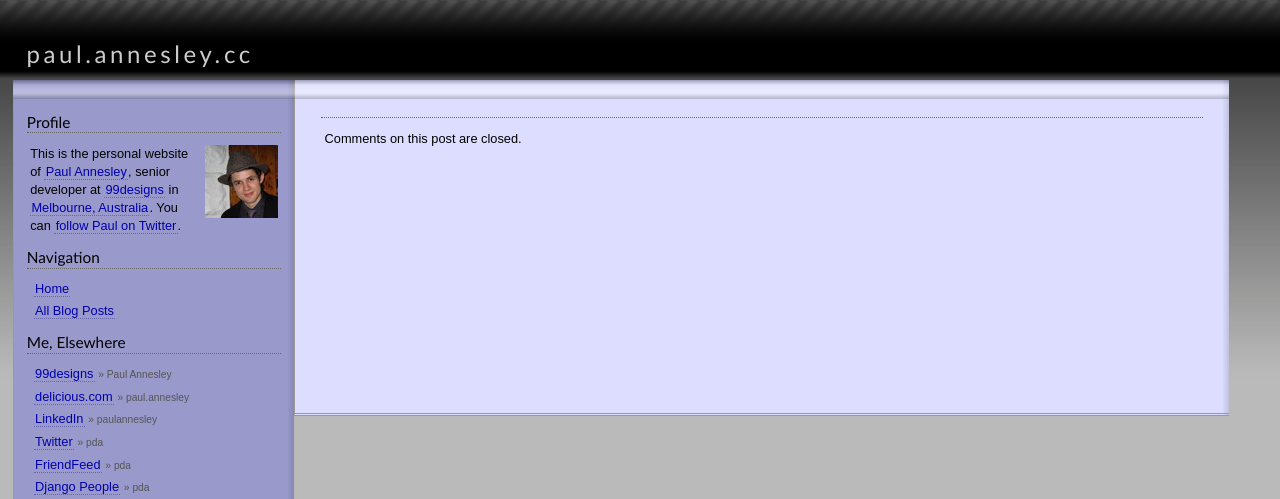
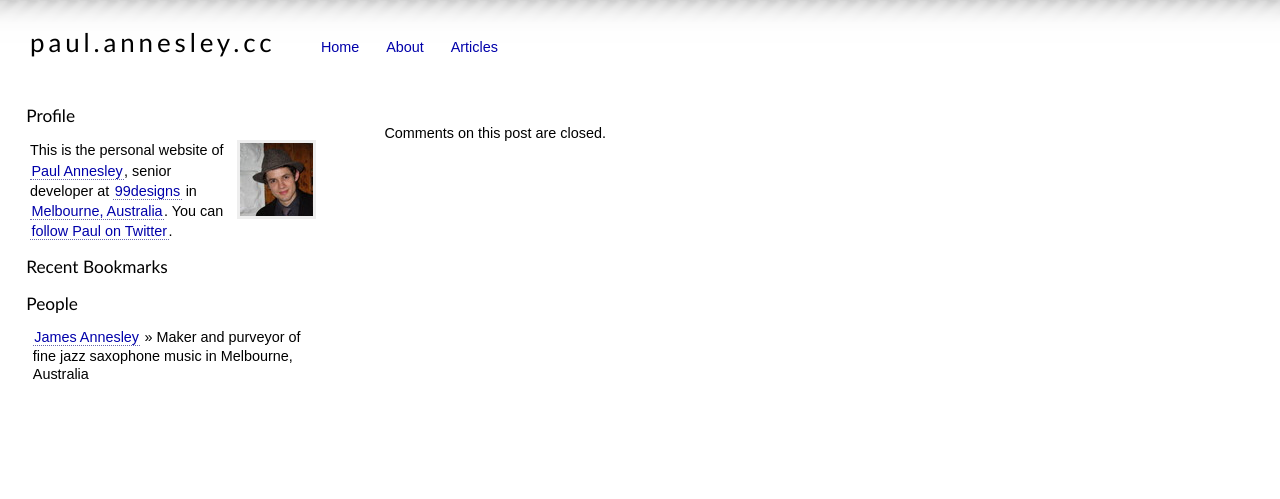
Before and after one commit to pda/pacc-django, a Django app: template blog/templates/article.html in a window 1280 px wide. Shown: the top 499 px of the page. Run offline with Django 3.2, Linux system fonts and the light colour scheme; the template is opened without the code that fills it, so the values that code supplies are empty; grey boxes are pictures that could not be loaded.

Commit message:
Major style overhaul - minimalist, white background. Includes addition of 'About' page.

```diff
--- a/blog/templates/archive.html
+++ b/blog/templates/archive.html
@@ -1,7 +1,6 @@
 {% extends 'two-column.html' %}
 
 {% block 'column2' %}
-	<div class="bar"></div>
 	<div id="article-archive">
 
 		<h3>All Blog Posts</h3>
--- a/blog/templates/article.html
+++ b/blog/templates/article.html
@@ -25,6 +25,7 @@
 			<ol>
 			{% for comment in comments %}
 				<li id="comment{{ comment.id }}">
+					<p class="date">{{ comment.timecreated|date:"j F Y" }}</p>
 					<p class="byline">
 						<cite>
 							{% if comment.authorurl %}
@@ -35,7 +36,6 @@
 						</cite>
 						says:
 					</p>
-					<p class="date">{{ comment.timecreated|date:"j F Y" }}</p>
 
 					<div class="content">
 						{{ comment.content|linebreaks }}
--- a/blog/templates/nav-column.html
+++ b/blog/templates/nav-column.html
@@ -1,5 +1,3 @@
-<div class="bar"></div>
-
 <div id="here">
 
 	<div id="profile">
@@ -17,49 +15,6 @@
 		</p>
 	</div>
 
-	<h2>Navigation</h2>
-	<ul>
-		<li><a href="/">Home</a></li>
-		<li><a href="/articles">All Blog Posts</a></li>
-	</ul>
-
-	<h2>Me, Elsewhere</h2>
-{% comment %}
-	<div class="badge">
-		<a href="http://alistapart.com/articles/survey2008"><img alt="ALA 2008 Web Survey" src="/static/images/i-took-the-2008-survey.gif" width="180" height="46"></a>
-	</div>
-{% endcomment %}
-	<ul>
-		<li>
-			<a href="http://99designs.com/people/paul" rel="me" title="Paul Annesley on 99designs">99designs</a>
-			<span class="meta">&raquo; Paul Annesley</span>
-		</li>
-		<li>
-			<a href="http://delicious.com/paul.annesley" rel="me" title="paul.annesley on delicious.com">delicious.com</a>
-			<span class="meta">&raquo; paul.annesley</span>
-		</li>
-		<li>
-			<a href="http://www.linkedin.com/in/paulannesley" rel="me" title="paulannesley on LinkedIn">LinkedIn</a>
-			<span class="meta">&raquo; paulannesley</span>
-		</li>
-		<li>
-			<a href="http://twitter.com/pda" rel="me" title="pda on Twitter">Twitter</a>
-			<span class="meta">&raquo; pda</span>
-		</li>
-		<li>
-			<a href="https://friendfeed.com/pda" rel="me" title="pda on FriendFeed">FriendFeed</a>
-			<span class="meta">&raquo; pda</span>
-		</li>
-		<li>
-			<a href="http://djangopeople.net/pda/" rel="me" title="pda on Django People">Django People</a>
-			<span class="meta">&raquo; pda</span>
-		</li>
-		<li>
-			<a href="http://flickr.com/photos/paulannesley/" rel="me" title="paulannesley on Flickr">Flickr</a>
-			<span class="meta">&raquo; paulannesley</span>
-		</li>
-	</ul>
-
 	<div id="bookmarks">
 		<h2>Recent Bookmarks</h2>
 		{% with feeds.bookmarks as feed %}
--- a/static/css/style.css
+++ b/static/css/style.css
@@ -2,9 +2,10 @@
 
 body {
 	font-family: Arial, Helvetica, sans-serif;
-	background: #bababa url(../images/background-gradient.jpg) repeat-x scroll 0 60px;
-	font-size: 80%;
+	font-size: 90%;
 	min-width: 800px;
+	color: black;
+	background-color: white;
 }
 
 h1, h2, h3, h4, h5 {
@@ -31,40 +32,35 @@
 	color: white;
 }
 
-.badge {
-	margin-left: 10px;
-}
-
-.badge a {
-	background: none;
-}
-
 #header {
 	background: transparent url(../images/header.png) repeat-x top right;
-	color: #ccc;
-	height: 60px;
-	padding-top: 20px;
-	position: relative;
+	height: 30px;
+	padding: 30px;
 }
 
 #header a, #header a:visited {
 	text-decoration: none;
-	color: #ccc;
 	border: none;
 }
 
-h1 {
-	font-size: 18pt;
+#header h1 {
+	font-size: 180%;
 	letter-spacing: 0.15em;
-	position: absolute;
-	bottom: 0.6em;
-	left: 1em;
+	display: inline;
+}
+
+#header ul.navigation {
+	display: inline;
+	margin-left: 30px;
+}
+
+#header ul.navigation li {
+	display: inline;
 }
 
 h2 {
 	font-size: 120%;
 	padding-bottom: 2px;
-	border-bottom: 1px dotted #666;
 	margin: 1em 0.2em 0.8em 0.2em;
 }
 
@@ -87,16 +83,17 @@
 	white-space: nowrap;
 }
 
-div#footer {
+#footer {
 	clear: both;
-	width: 95%;
 	text-align: right;
 	color: #888;
+	padding: 20px 20px 0 20px;
 }
 
 #profile img {
 	float: right;
-	margin-left: 10px;
+	border: 3px solid #eee;
+	margin: 0 0 10px 10px;
 }
 
 div.column {
@@ -104,63 +101,16 @@
 }
 
 div.column .column-content {
-	border-bottom: 3px double #999;
 	padding: 0 10px 1em 10px;
-	background: transparent url(../images/drop-shadow-left-10px.png) repeat-y top right;
-	border-left: 1px solid #999;
-}
-
-div.column .column-content .bar {
-	margin: 0 -10px 0 -11px;
-}
-
-div.column div.column-footer {
-	background: transparent url(../images/hanging-reeds.png) no-repeat bottom;
-	height: 200px;
 }
 
 div#column1 {
 	margin-left: 1%;
-	width: 22%;
-}
-
-div#column1 .column-content {
-	min-height: 15em;
-	background-color: #99c;
-}
-
-div#column2 {
-	width: 23%;
-}
-
-div#column2 .column-content {
-	min-height: 20em;
-	background-color: #bbd;
-}
-
-div#column3 {
-	width: 50%;
-	background-image: none;
-	border-right: 0px solid #000;
-}
-
-div#column3 .column-content {
-	min-height: 20em;
-	background-color: #ddf;
-}
-
-body .bar {
-	background: transparent url(../images/bar-background.png) repeat-x scroll top left;
-	padding: 0.2em 0.5em;
-	height: 1.1em;
-	letter-spacing: 1px;
-	margin-left: -1px;
+	width: 25%;
 }
 
 p.date {
 	color: #666;
-	display: block;
-	padding-left: 1em;
 }
 
 div.blogpost-description {
@@ -189,7 +139,7 @@
 	padding: 1em 1em 1em 1em;
 	border: 1px solid #ccc;
 	background-color: #f6f6f6;
-	font-size: 120%;
+	font-size: 110%;
 	color: #333;
 	overflow: auto;
 }
@@ -215,61 +165,53 @@
 	font-size: 90%;
 }
 
-/* archive page */
+/* article page */
 
-#article-archive ol li {
+div#column2 {
+	width: 70%;
+	margin-left: 20px;
 }
 
-/* article page */
-
-div#column2of2 {
-	width: 73%;
+div#column2 .column-content {
+	min-height: 25em;
+	/*background-color: #ddf;*/
 }
 
-div#column2of2 .column-content {
-	min-height: 25em;
-	background-color: #ddf;
-}
-
-div#column2of2 .singlepage-content {
+div#column2 .singlepage-content {
 	padding: 0 1em;
 }
 
-#column2of2 li {
+#column2 li {
 	margin: 0.8em;
 }
 
-#column2of2 .blogpost .date {
-	color: #666;
-	margin: 5px 0;
-}
-
-#column2of2 .content {
+#column2 .content {
 	font-family: Verdana, Georgia, Times, "Times New Roman", serif;
 }
 
-#column2of2 .content p {
+#column2 .content p {
 	margin: 15px 10px;
 }
 
-#column2of2 #comments {
-	margin-top: 30px;
+/* about */
+
+#about .list {
+	width: 50%;
+	float: left;
 }
 
 /* comments */
 
-#column2of2 #comments li {
+#comments {
+	margin-top: 30px;
+}
+
+#comments li {
 	list-style: none;
 	margin: 1.2em 0;
 }
 
-#column2of2 #comments .byline {
-	background-color: #cce;
-	margin-left: -10px;
-	padding: 0 5px;
-}
-
-#column2of2 #comments li p {
+#comments li p {
 	margin: 5px 0;
 }
 
--- a/templates/base.html
+++ b/templates/base.html
@@ -22,7 +22,14 @@
 
 	<body>
 		<div id="header">
-			<h1><a href="/" title="Home">paul.annesley.cc</a></h1>
+
+			<h1>paul.annesley.cc</h1>
+
+			<ul class="navigation">
+				<li><a href="/">Home</a></li>
+				<li><a href="/about">About</a></li>
+				<li><a href="/articles">Articles</a></li>
+			</ul>
 		</div>
 
 {% block 'content' %}
@@ -30,8 +37,8 @@
 
 		<div id="footer">
 			<p>
+				&copy; 2007 &#8211; 2008 Paul Annesley
 				<img src="http://media.djangoproject.com/img/badges/djangosite80x15_grey.gif" alt="A Django site." title="A Django site." />
-				&copy; 2007 Paul Annesley
 			</p>
 		</div>
 		<script src="http://www.google-analytics.com/urchin.js" type="text/javascript"></script>
--- a/templates/two-column.html
+++ b/templates/two-column.html
@@ -16,7 +16,7 @@
 		<div class="column-footer"></div>
 	</div><!-- #column1 -->
 
-	<div id="column2of2" class="column">
+	<div id="column2" class="column">
 		<div class="column-content">
 
 			{% block 'column2' %}
```
Also changed, not shown: blog/feedviews.py (added, +79 -0 lines), blog/templates/about.html (added, +85 -0 lines), blog/templates/frontpage.html (+1 -28 lines), blog/views.py (+4 -80 lines), templates/three-column.html (deleted, +0 -38 lines), urls.py (+6 -5 lines), static/images/background-gradient.jpg (deleted), static/images/bar-background.png (deleted), static/images/delicious.small.gif (deleted), static/images/drop-shadow-left-10px.png (deleted), static/images/hanging-reeds.png (deleted), static/images/header.png, static/images/i-took-the-2008-survey.gif (deleted).
